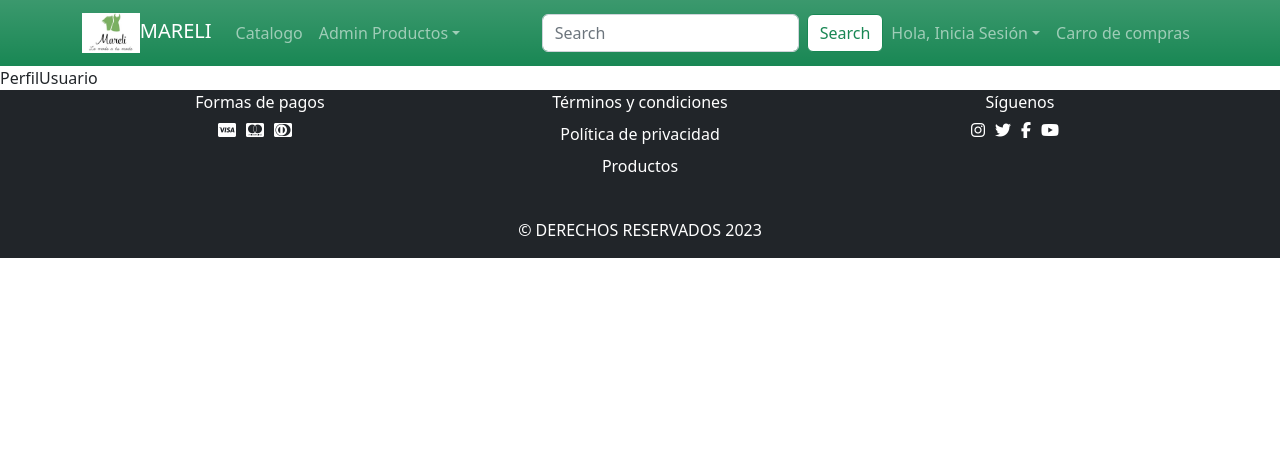
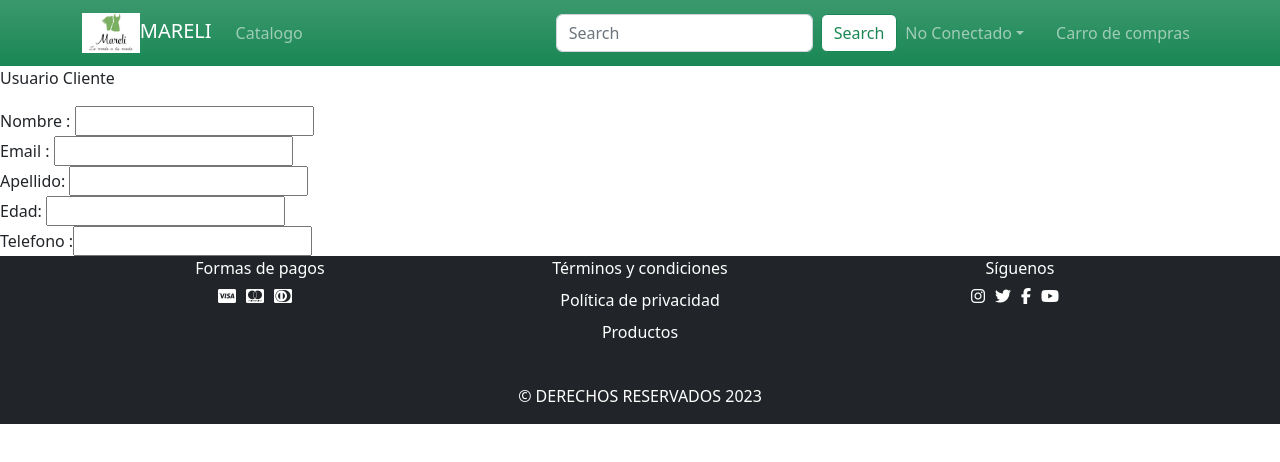
Before and after one commit to esilvao/FrontEnd, a React (Create React App) app: page /perfilusuario in a window 1280 px wide. Shown: the top 462 px of the page. Built offline with nearby package versions, Linux system fonts and the light colour scheme; no server answers.

Commit message:
con login y register

```diff
--- a/package.json
+++ b/package.json
@@ -8,6 +8,7 @@
     "@testing-library/jest-dom": "^5.16.5",
     "@testing-library/react": "^13.4.0",
     "@testing-library/user-event": "^13.5.0",
+    "axios": "^1.3.4",
     "bootstrap": "^5.2.3",
     "react": "^18.2.0",
     "react-bootstrap": "^2.7.2",
@@ -18,7 +19,7 @@
   },
   "scripts": {
     "start": "react-scripts start",
-    "start:M3S20":"node server/index.js",
+    "start:M3S20": "node server/index.js",
     "build": "react-scripts build",
     "test": "react-scripts test",
     "eject": "react-scripts eject"
--- a/src/App.js
+++ b/src/App.js
@@ -12,21 +12,35 @@ import Home from './pages/home/Home'
 import Layout from './components/layout/Layout'
 import NuevoProducto from './pages/admin/productos/NuevoProducto'
 import EditarProducto from './pages/admin/productos/EditarProducto'
+import UserContext from './context/user/UserContext';
+import { useContext ,useEffect} from 'react';
+
 
 function App() {
+  const {verificarTokent, authStatus,  infoUser} = useContext(UserContext)
+  const { isAdmin  } = infoUser
+  useEffect(() => {
+   const getUser = async() => {
+       await verificarTokent()
+   }
+
+   getUser()
+
+  // eslint-disable-next-line react-hooks/exhaustive-deps
+  }, [authStatus])
+
   return (
     <div>
     <Routes>
       <Route path='/' element={<Layout />}>
           <Route path="/" element={<Home />}/>
-          <Route path="/login" element={<Login/>}/>
-          <Route path="/registro" element={<Registro/>}/>
+          {!authStatus && (<Route path="/login" element={<Login/>}/>)}
           <Route path="/perfilusuario" element={<PerfilUsuario />}/>
           <Route path="/listaProductos" element={<ListaProductos />}/>
           <Route path="/detalleproducto" element={<DetalleProducto />}/>
           <Route path="/footer" element={<Footer />}/>
-          <Route path="/admin/nuevoproducto" element={<NuevoProducto />}/>
-          <Route path="/admin/editarproducto" element={<EditarProducto />}/>
+          {isAdmin && (<Route path="/admin/nuevoproducto" element={<NuevoProducto />}/> )}
+          {isAdmin && (<Route path="/admin/editarproducto" element={<EditarProducto />}/> )}
         </Route>
       </Routes>
     </div>
--- a/src/config/axiosClient.jsx
+++ b/src/config/axiosClient.jsx
@@ -1,7 +1,7 @@
 import axios from 'axios'
 
 const axiosClient = axios.create({
-    baseURL: "localhost:4000"
+    baseURL: "http://localhost:4000"
 })
 
 export default axiosClient;
--- a/src/context/user/UserProvider.jsx
+++ b/src/context/user/UserProvider.jsx
@@ -1,31 +1,79 @@
 import UserContext from './UserContext'
+import userReducer from './userReducer'
 import { useReducer } from 'react'
 import axiosClient from '../../config/axiosClient'
+import { useNavigate } from "react-router-dom";
 
 const UserProvider = ({children}) => {
   const msg = "valor  de use ccontext"
-  const [userstate,dispatcher] = useReducer(UserContext,{
+  const navigate = useNavigate()
+  const [userState,dispatch] = useReducer(userReducer,{
     infoUser:[],
     authStatus:false
   })
 
   const LoginUser = async(user) => {
     try {
-      const userlogin = await axiosClient.post('/users/signin',user)
-      console.log("USER login"+userlogin.data )
-      console.log("USER login"+userlogin.data.token )
+      const userlogin = await axiosClient.post("/users/signin",user)
+
       if (userlogin.data.success){
-        dispatcher({type: "REGISTER/LOGIN", payload: userlogin.data })
+        dispatch({type: "REGISTER/LOGIN", payload: userlogin.data })
       }
-      console.log("USER login"+userlogin.data.message )
-    } catch (error) {
 
+    } catch (e) {
+      console.log(e)
     }
+  }
+
+  const registerUser = async(user) => {
+    try {
+      const userlogin = await axiosClient.post("/users",user)
+      console.log("userlogin " + userlogin.data.message)
+      if (userlogin.data.success){
+        dispatch({type: "REGISTER/LOGIN", payload: userlogin.data })
+      }
+
+    } catch (e) {
+      console.log(e)
+    }
+  }
+
+  const verificarTokent = async() => {
+    console.log("INgresa a verificarTokent ")
+    const miTocken= localStorage.getItem ("token")
+    console.log("MI TOKENNNN " + miTocken)
+    if(miTocken) {
+      axiosClient.defaults.headers.common["Authorization"] = `Bearer ${miTocken}`
+  } else {
+      delete axiosClient.defaults.headers.common["Authorization"]
+  }
+
+    try{
+      console.log("userlogin " )
+        const userConect = await axiosClient.get("/users/verificarUsuario")
+        console.log("userlogin " + userConect.data.info)
+        if (userConect.data.success){
+          dispatch({type: "INFO_USER", payload: userConect.data.info })
+        }
+
+    } catch (e) {
+      console.log(e)
+    }
+  }
+
+  const cerrarSession = () =>{
+    try {
+      dispatch({type: "LOGOUT"})
+      navigate("/")
+      console.log("cerrarSession " + userState)
+  } catch (error) {
+      console.log(error)
+  }
   }
 
   return (
 
-    <UserContext.Provider value={{msg,LoginUser}}>{children}</UserContext.Provider>
+    <UserContext.Provider value={{msg,LoginUser,registerUser,verificarTokent,cerrarSession, infoUser: userState.infoUser,authStatus: userState.authStatus }}>{children}</UserContext.Provider>
   )
 }
 
--- a/src/context/user/userReducer.jsx
+++ b/src/context/user/userReducer.jsx
@@ -1,19 +1,21 @@
 
 
-const UserReducer = (state,action) => {
+const userReducer = (state,action) => {
   const { type,payload } =  action
 
   switch (type) {
     case "REGISTER/LOGIN":
       localStorage.setItem ("token",payload.token)
       return{...state,authStatus:true}
-    default
-
-
-
-
+    case "INFO_USER":
+        return{...state,infoUser: payload, authStatus: true}
+    case "LOGOUT":
+       localStorage.removeItem("token")
+        return{...state,infoUser: [], authStatus: false}
+    default:
+       return state
   }
 
 }
 
-export default UserReducer
+export default userReducer
--- a/src/index.js
+++ b/src/index.js
@@ -6,12 +6,15 @@ import {BrowserRouter} from "react-router-dom"
 import 'bootstrap/dist/css/bootstrap.min.css';
 import UserProvider from './context/user/UserProvider'
 
+
 const root = ReactDOM.createRoot(document.getElementById('root'));
 root.render(
   <React.StrictMode>
       <BrowserRouter>
         <UserProvider>
-         <App />
+
+            <App />
+
          </UserProvider>
     </BrowserRouter>
   </React.StrictMode>
--- a/src/pages/login/Login.jsx
+++ b/src/pages/login/Login.jsx
@@ -4,31 +4,58 @@ import '../../pages/login/Login.css'
 import Carousel from 'react-bootstrap/Carousel';
 import React, { useState } from 'react';
 import { useContext } from 'react';
-import UserContext from '../../context/user/UserContext'
+import UserContext from '../../context/user/UserContext';
+import { useNavigate } from 'react-router-dom';
 
 
 const Login = () => {
 
+  const [registrarse , setRegistrarse] = useState(false)
+  const {LoginUser,registerUser,authStatus} = useContext(UserContext)
+  const navegar = useNavigate()
+
   const userValorInicial = {
     email: "",
-    password: ""
+    password: "",
+    nombre: "",
+    apellido:"",
+    telefono:"",
+    imagen:""
   }
-  const {msg} = useContext(UserContext)
-
   const  [user,setUser] = useState(userValorInicial)
 
-  const cambiodatos = (e) => {
+  const changeMode = () =>{
+    setRegistrarse(!registrarse)
+    setUser(userValorInicial)
+  }
+
+
+  const handleChange = (e) => {
     e.preventDefault();
    setUser((previo) => ({
     ...previo,
     [e.target.name]: e.target.value
+   }))
+  }
 
-   }))
+  const handlerSubmit = async(e) => {
+    e.preventDefault()
+    try{
+      if(registrarse){
+        registerUser(user)
+      }else{
+        LoginUser(user)
+     }
+     setUser(userValorInicial)
+     navegar('/')
+    }
+    catch(error){
+      console.log(error)
+    }
 
   }
 
-
-  console.log(user)
+  console.log(user.email)
  // const iamgen2="https://images.unsplash.com/photo-1610100926890-26d130f677a0?ixlib=rb-4.0.3&ixid=MnwxMjA3fDB8MHxzZWFyY2h8MTIzfHxyb3BhJTIwZGUlMjBtb2RhfGVufDB8fDB8fA%3D%3D&auto=format&fit=crop&w=600&q=60"
   return (
     <>
@@ -36,26 +63,34 @@ const Login = () => {
 
     <Container>
       <Row>
-        <Col className="carrusel-imagen"> <CarrucelLogin /></Col>
+        <Col > <CarrucelLogin /></Col>
         <Col  className="mt-5 mb-5 ">
         <div class=" d-flex justify-content-center">
           <img  src={logoEmpresa} height='200' alt='Mareli' />
         </div>
-      <div>{msg}</div>
+
         <div class="p-3 mb-2  bg-secondary text-white  d-flex justify-content-center">Ingresar con tu cuenta para acceder a descuentos y promociones</div>
-          <div ClassName="bg-success ">
 
-              <form >
-                <input className='d-flex justify-content-center mb-3 mt-3' type="text" name="email" value={user.email} placeholder="ejemplo@gmail.com" onChange={cambiodatos}></input>
 
-                <input className='d-flex justify-content-center mb-3' type="password" name="password" value={user.password} placeholder="Ingrese Clave" onChange={cambiodatos}></input>
+            <form onSubmit={handlerSubmit}>
+              <input className='d-flex justify-content-center mb-3 mt-3 w-75' type="text" name="email" value={user.email} placeholder="ejemplo@gmail.com" onChange={handleChange}></input>
 
-                <button type="button" className=" mt-2 me-5 rounded-pill  bg-secondary text-white" > Iniciar Session</button>
+              <input className='d-flex justify-content-center mb-3  w-75' type="text" name="password" value={user.password} placeholder="Ingrese Clave" onChange={handleChange}></input>
 
-                <button type="button" className=" mb-5 rounded-pill bg-secondary text-white"> Registrarse</button>
+                      {registrarse && ( <input className='d-flex justify-content-center mb-3  w-75' type="text" name="nombre" value={user.nombre} placeholder="Ingrese Nombre" onChange={handleChange}></input>)}
+
+                      {registrarse && ( <input className='d-flex justify-content-center mb-3  w-75' type="text" name="apellido" value={user.apellido} placeholder="Ingrese Apellido" onChange={handleChange}></input>)}
+
+                      {registrarse && ( <input className='d-flex justify-content-center mb-3  w-75' type="text" name="telefono" value={user.telefono} placeholder="Ingrese Numero de Telefono" onChange={handleChange}></input>)}
+
+                      {registrarse && ( <input className='d-flex justify-content-center mb-3  w-75' type="text" name="imagen" value={user.imagen} placeholder="Ingrese imagen" onChange={handleChange}></input>)}
+
+             <button type="submit" className=" mt-2 me-5 rounded-pill  bg-secondary text-white" > Iniciar Session</button>
+
+              <button type="button" className=" mb-5 rounded-pill bg-secondary text-white" onClick={changeMode}> Registrarse</button>
 
               </form>
-          </div>
+
 
         </Col>
       </Row>
@@ -67,29 +102,34 @@ const Login = () => {
 
 const CarrucelLogin = () => {
     return (
+
       <Carousel >
         <Carousel.Item >
           <img
-            className="d-block w-100 h-50"
+            className="d-block imagen-carrucel "
+            height="600"
             src="https://images.unsplash.com/photo-1509631179647-0177331693ae?ixlib=rb-4.0.3&ixid=MnwxMjA3fDB8MHxzZWFyY2h8MjF8fHJvcGElMjBkZSUyMG1vZGElMjBQUklNQVZFUkElMjBDT04lMjBDT0xPUnxlbnwwfHwwfHw%3D&auto=format&fit=crop&w=600&q=60"
             alt="First slide"
           />
         </Carousel.Item>
         <Carousel.Item>
           <img
-            className="d-block w-100 h-50 carrusel-imagen"
+            className="d-block  imagen-carrucel"
+            height="600"
             src="https://images.unsplash.com/photo-1523359346063-d879354c0ea5?ixlib=rb-4.0.3&ixid=MnwxMjA3fDB8MHxzZWFyY2h8NTl8fHJvcGElMjBkZSUyMG1vZGElMjBQUklNQVZFUkElMjBDT04lMjBDT0xPUnxlbnwwfHwwfHw%3D&auto=format&fit=crop&w=600&q=60"
             alt="Third slide"
           />
         </Carousel.Item>
         <Carousel.Item >
           <img
-            className="d-block w-100 h-50 carrusel-imagen"
+            className="d-block  imagen-carrucel"
+            height="600"
             src="https://images.unsplash.com/photo-1593592023995-a857ecf39076?ixlib=rb-4.0.3&ixid=MnwxMjA3fDB8MHxzZWFyY2h8MTE1fHxyb3BhJTIwZGUlMjBtb2RhJTIwUFJJTUFWRVJBJTIwQ09OJTIwQ09MT1J8ZW58MHx8MHx8&auto=format&fit=crop&w=600&q=60"
             alt="Third slide"
           />
         </Carousel.Item>
       </Carousel>
+
     );
   }
 
--- a/src/pages/perfilusuario/PerfilUsuario.jsx
+++ b/src/pages/perfilusuario/PerfilUsuario.jsx
@@ -1,7 +1,23 @@
+import { useContext } from "react"
+import UserContext from "../../context/user/UserContext"
 
 const PerfilUsuario = () => {
+  const {infoUser} = useContext(UserContext)
+
+
+   const { nombre , isAdmin, apellido,age,telefono,email} = infoUser
+
   return (
-    <div>PerfilUsuario</div>
+    <>
+      <div>
+          {isAdmin ?  <p> Usuario Administrador</p> : <p>Usuario Cliente</p>}
+      </div>
+        <div><label>Nombre : </label> <input type="text" name="nombre" value={nombre} readonly></input> </div>
+        <div><label>Email : </label> <input type="text" name="email" value={email}></input> </div>
+        <div><label>Apellido: </label>  <input type="text" name="apellido" value={apellido}></input> </div>
+        <div><label>Edad: </label> <input type="text" name="age" value={age}></input> </div>
+        <div><label>Telefono : </label><input type="text" name="telefono" value={telefono}></input> </div>
+    </>
   )
 }
 
--- a/src/router/navigation/Navigation.jsx
+++ b/src/router/navigation/Navigation.jsx
@@ -6,8 +6,21 @@ import { NavLink} from 'react-router-dom';
 import NavDropdown from 'react-bootstrap/NavDropdown';
 import { Form, Button } from 'react-bootstrap';
 import logoEmpresa from '../../assets/LogoEmpresa.jpg';
+import { useContext , useEffect} from 'react';
+import UserContext from '../../context/user/UserContext'
 
 const Navigation = () => {
+
+  const {infoUser,authStatus,cerrarSession} = useContext(UserContext)
+
+let nombreUsuario="";
+   const { nombre , isAdmin } = infoUser
+   if (!authStatus) {
+    nombreUsuario="No Conectado"
+   }else{
+   nombreUsuario=nombre
+
+  }
 
   return (
     <div>
@@ -25,10 +38,10 @@ const Navigation = () => {
               <Navbar.Collapse id="responsive-navbar-nav">
           <Nav className="me-auto">
             <Nav.Link as={NavLink} to='/listaproductos' >Catalogo</Nav.Link>
-            <NavDropdown title="Admin Productos" id="collasible-nav-dropdown">
+            {isAdmin && (<NavDropdown title="Admin Productos" id="collasible-nav-dropdown">
               <NavDropdown.Item  as={NavLink} to='/admin/nuevoproducto'>Crear Productos</NavDropdown.Item>
               <NavDropdown.Item  as={NavLink} to='/admin/editarproducto'>Editar Productos</NavDropdown.Item>
-            </NavDropdown>
+            </NavDropdown>)}
           </Nav>
 
             <Form className="d-flex">
@@ -42,11 +55,12 @@ const Navigation = () => {
           </Form>
 
           <Nav>
-          <NavDropdown title="Hola, Inicia Sesión" id="collasible-nav-dropdown">
-              <NavDropdown.Item as={NavLink} to='/login'>Iniciar session</NavDropdown.Item>
-              <NavDropdown.Item as={NavLink} to='/registro'>Registro de Usuario</NavDropdown.Item>
+          <NavDropdown title={nombreUsuario} id="collasible-nav-dropdown">
+              {!authStatus && (<NavDropdown.Item as={NavLink} to='/login'>Iniciar session</NavDropdown.Item>)}
               <NavDropdown.Item  as={NavLink} to='/perfilusuario'>Perfil de Usuario</NavDropdown.Item>
+
             </NavDropdown>
+            {authStatus ? <Button onClick={cerrarSession}>Cerrar Session</Button> : <Nav.Link as={NavLink} to='/login'></Nav.Link>}
             <Nav.Link eventKey={2} href="#memes">
               Carro de compras
             </Nav.Link>
```
Also changed, not shown: 2 other files (tests, documents, lock files or other folders).
